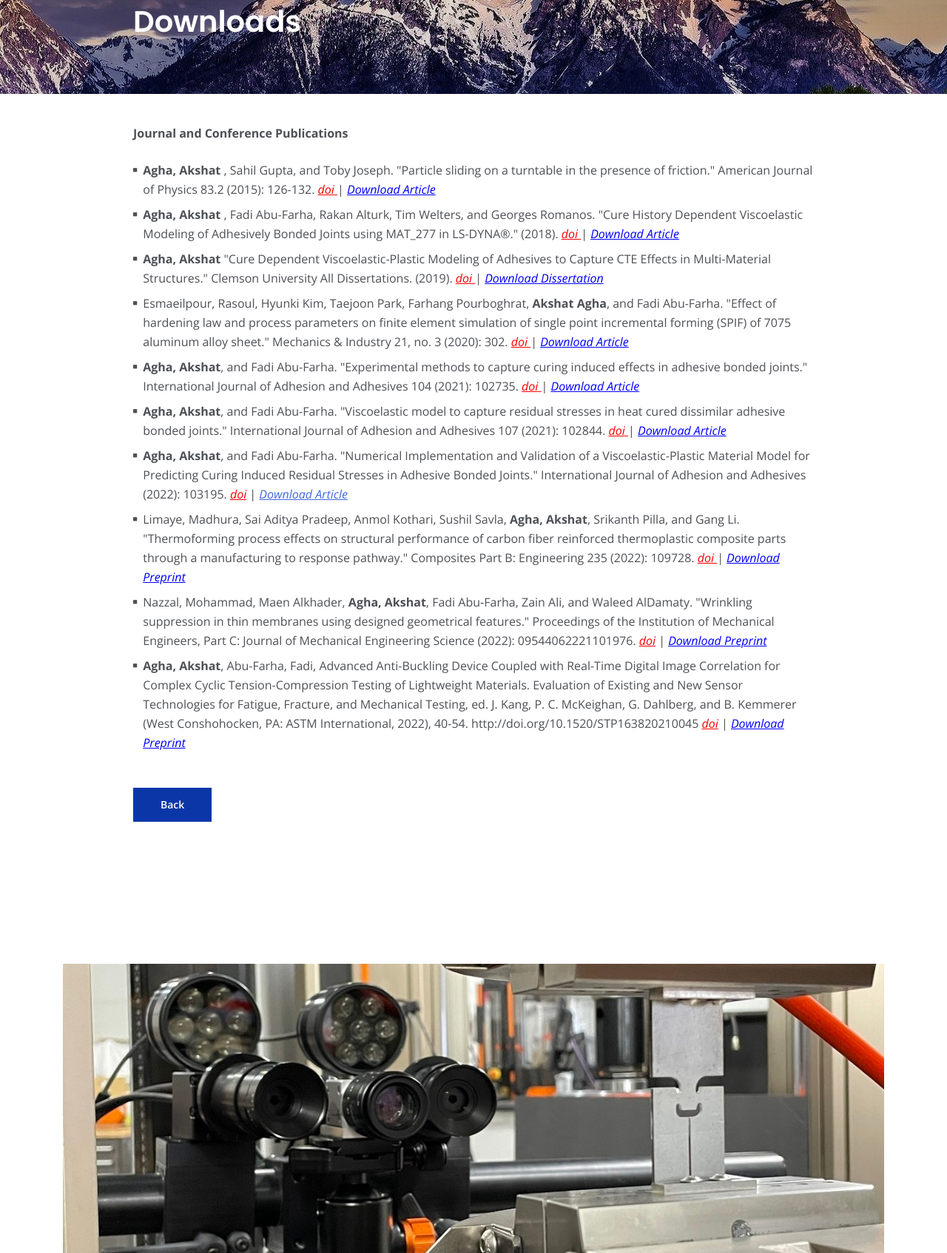
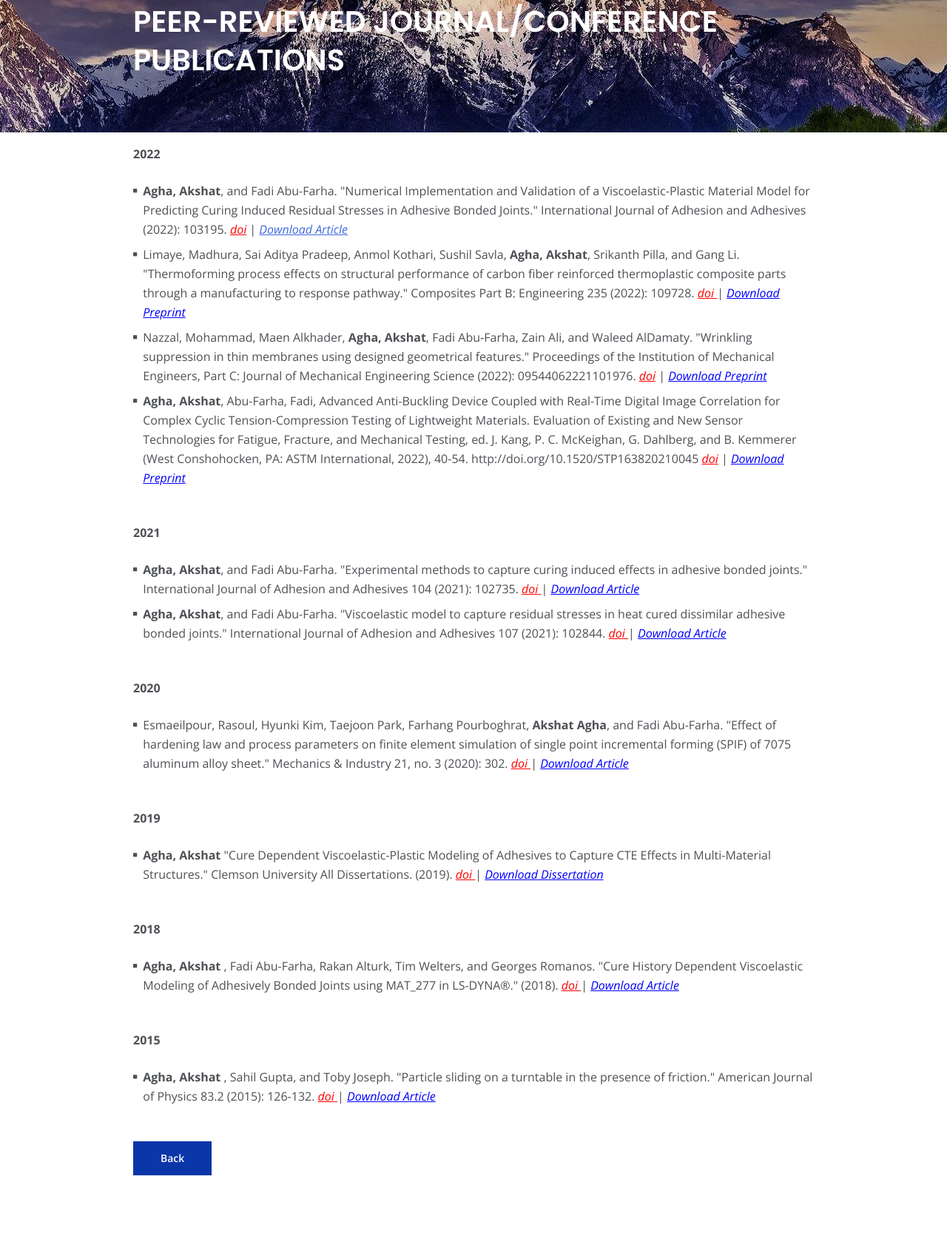
Before and after one commit to karanasthana/akshat-agha-portfolio, a plain HTML site: page pubs.html in a window 1280 px wide. Shown: the part 133-1827 px from the top of the page at 74% size. Drawn offline with nearby package versions, Linux system fonts and the light colour scheme.

Commit message:
Add files via upload

```diff
--- a/pubs.html
+++ b/pubs.html
@@ -101,48 +101,21 @@
         <div class="container">
             <div class="row">
                 <div class="col-xl-10 offset-xl-1">
-                    <h1>Downloads</h1>
+                    <h1>PEER-REVIEWED JOURNAL/CONFERENCE PUBLICATIONS</h1>
                 </div> <!-- end of col -->
             </div> <!-- end of row -->
         </div> <!-- end of container -->
     </header> <!-- end of ex-header -->
     <!-- end of header -->
 
-
-
     <!-- Basic -->
     <div class="ex-basic-1 pt-3 pb-5">
         <div class="container">
             <div class="row">
                 <div class="col-xl-10 offset-xl-1">
-                    <p class="mb-4"><strong> </strong></p>
 
-                    <p class="mb-4"><strong> Journal and Conference Publications</strong></p>
+                    <p class="mb-4"><strong> 2022</strong></p>
                     <ul class="list-unstyled li-space-lg mb-5">
-                        <li class="media">
-                            <i class="fas fa-square"></i>
-                            <div class="media-body"><strong>Agha, Akshat</strong> , Sahil Gupta, and Toby Joseph. "Particle sliding on a turntable in the presence of friction." American Journal of Physics 83.2 (2015): 126-132. <a style="color:red;" href="https://aapt.scitation.org/doi/abs/10.1119/1.4896664"><i>doi</i> <a> | </a> <a style="color:blue;" href="pdfs/2015_AJP_Agha_Particle Sliding on a turntable.pdf" download><i>Download Article</i></a></div>
-                        </li>
-                        <li class="media">
-                            <i class="fas fa-square"></i>
-                            <div class="media-body"><strong>Agha, Akshat</strong> , Fadi Abu-Farha, Rakan Alturk, Tim Welters, and Georges Romanos. "Cure History Dependent Viscoelastic Modeling of Adhesively Bonded Joints using MAT_277 in LS-DYNA®." (2018). <a style="color:red;" href="https://www.dynalook.com/conferences/15th-international-ls-dyna-conference"><i>doi</i> <a> | </a> <a style="color:blue;" href="pdfs/2018_LSDYNA Conference_Agha_Cure History Dependent Viscoelastic Modeling.pdf" download><i>Download Article</i></a></div>
-                        </li>
-                        <li class="media">
-                            <i class="fas fa-square"></i>
-                            <div class="media-body"><strong>Agha, Akshat </strong> "Cure Dependent Viscoelastic-Plastic Modeling of Adhesives to Capture CTE Effects in Multi-Material Structures." Clemson University All Dissertations. (2019). <a style="color:red;" href="https://tigerprints.clemson.edu/all_dissertations/2466/"><i>doi</i> <a> | </a> <a style="color:blue;" href="pdfs/2019_Clemson University Dissertation_Agha_Cure Dependent Viscoelastic-Plastic Modeling of Adhesives to Capt.pdf" download><i>Download Dissertation</i></a></div>
-                        </li>
-                        <li class="media">
-                            <i class="fas fa-square"></i>
-                            <div class="media-body"> Esmaeilpour, Rasoul, Hyunki Kim, Taejoon Park, Farhang Pourboghrat, <strong>Akshat Agha</strong>, and Fadi Abu-Farha. "Effect of hardening law and process parameters on finite element simulation of single point incremental forming (SPIF) of 7075 aluminum alloy sheet." Mechanics & Industry 21, no. 3 (2020): 302. <a style="color:red;" href="https://www.mechanics-industry.org/articles/meca/abs/2020/03/mi190168/mi190168.html"><i>doi</i> <a> | </a> <a style="color:blue;" href="pdfs/2019_Mechanics and Industry_EffectofhardeninglawandprocessparametersonfiniteelementsimulationofsinglepointincrementalformingSPIFof7075aluminumalloysheet.pdf" download><i>Download Article</i></a></div>
-                        </li>
-                        <li class="media">
-                            <i class="fas fa-square"></i>
-                            <div class="media-body"><strong>Agha, Akshat</strong>, and Fadi Abu-Farha. "Experimental methods to capture curing induced effects in adhesive bonded joints." International Journal of Adhesion and Adhesives 104 (2021): 102735. <a style="color:red;" href="https://www.sciencedirect.com/science/article/abs/pii/S0143749620301986"><i>doi</i> <a> | </a> <a style="color:blue;" href="pdfs/2021_IJAAD_Agha_Experimental methods to capture curing induced effects in adhesive bonded joints.pdf" download><i>Download Article</i></a></div>
-                        </li>
-                        <li class="media">
-                            <i class="fas fa-square"></i>
-                            <div class="media-body"><strong>Agha, Akshat</strong>, and Fadi Abu-Farha. "Viscoelastic model to capture residual stresses in heat cured dissimilar adhesive bonded joints." International Journal of Adhesion and Adhesives 107 (2021): 102844. <a style="color:red;" href="https://www.sciencedirect.com/science/article/abs/pii/S0143749621000427"><i>doi</i> <a> | </a> <a style="color:blue;" href="pdfs/2021_IJAAD_Agha_Viscoelastic model to capture residual stresses in heat cured dissimilar adhesive bonded joints.pdf" download><i>Download Article</i></a></div>
-                        </li>
                         <li class="media">
                             <i class="fas fa-square"></i>
                             <div class="media-body"><strong>Agha, Akshat</strong>, and Fadi Abu-Farha. "Numerical Implementation and Validation of a Viscoelastic-Plastic Material Model for Predicting Curing Induced Residual Stresses in Adhesive Bonded Joints." International Journal of Adhesion and Adhesives (2022): 103195. <a style="color:red;" href="https://www.sciencedirect.com/science/article/abs/pii/S0143749622001129"><i>doi</i></a><a> | </a> <a style="color:royalblue;" href="pdfs/2022_IJAAD_Agha_Numerical Implementation and Validation of a Viscoelastic-Plastic Material Model for Predicting Curing Induced Residual Stresses in Adhesive Bonded Joints.pdf" download><i>Download Article</i></a></div>
@@ -158,6 +131,50 @@
                         <li class="media">
                             <i class="fas fa-square"></i>
                             <div class="media-body"><strong>Agha, Akshat</strong>, Abu-Farha, Fadi, Advanced Anti-Buckling Device Coupled with Real-Time Digital Image Correlation for Complex Cyclic Tension-Compression Testing of Lightweight Materials. Evaluation of Existing and New Sensor Technologies for Fatigue, Fracture, and Mechanical Testing, ed. J. Kang, P. C. McKeighan, G. Dahlberg, and B. Kemmerer (West Conshohocken, PA: ASTM International, 2022), 40-54. http://doi.org/10.1520/STP163820210045 <a style="color:red;" href=""><i>doi</i></a><a> | </a> <a style="color:blue;" href="pdfs/2022_ASTM STP1638_Agha_Advanced Anti-Buckling Device.pdf" download><i>Download Preprint</i></a></div>
+                        </li>
+                    </ul>
+
+                    <p class="mb-4"><strong> 2021</strong></p>
+                    <ul class="list-unstyled li-space-lg mb-5">
+                        <li class="media">
+                            <i class="fas fa-square"></i>
+                            <div class="media-body"><strong>Agha, Akshat</strong>, and Fadi Abu-Farha. "Experimental methods to capture curing induced effects in adhesive bonded joints." International Journal of Adhesion and Adhesives 104 (2021): 102735. <a style="color:red;" href="https://www.sciencedirect.com/science/article/abs/pii/S0143749620301986"><i>doi</i> <a> | </a> <a style="color:blue;" href="pdfs/2021_IJAAD_Agha_Experimental methods to capture curing induced effects in adhesive bonded joints.pdf" download><i>Download Article</i></a></div>
+                        </li>
+                        <li class="media">
+                            <i class="fas fa-square"></i>
+                            <div class="media-body"><strong>Agha, Akshat</strong>, and Fadi Abu-Farha. "Viscoelastic model to capture residual stresses in heat cured dissimilar adhesive bonded joints." International Journal of Adhesion and Adhesives 107 (2021): 102844. <a style="color:red;" href="https://www.sciencedirect.com/science/article/abs/pii/S0143749621000427"><i>doi</i> <a> | </a> <a style="color:blue;" href="pdfs/2021_IJAAD_Agha_Viscoelastic model to capture residual stresses in heat cured dissimilar adhesive bonded joints.pdf" download><i>Download Article</i></a></div>
+                        </li>
+                    </ul>
+
+                    <p class="mb-4"><strong> 2020</strong></p>
+                    <ul class="list-unstyled li-space-lg mb-5">
+                        <li class="media">
+                            <i class="fas fa-square"></i>
+                            <div class="media-body"> Esmaeilpour, Rasoul, Hyunki Kim, Taejoon Park, Farhang Pourboghrat, <strong>Akshat Agha</strong>, and Fadi Abu-Farha. "Effect of hardening law and process parameters on finite element simulation of single point incremental forming (SPIF) of 7075 aluminum alloy sheet." Mechanics & Industry 21, no. 3 (2020): 302. <a style="color:red;" href="https://www.mechanics-industry.org/articles/meca/abs/2020/03/mi190168/mi190168.html"><i>doi</i> <a> | </a> <a style="color:blue;" href="pdfs/2019_Mechanics and Industry_EffectofhardeninglawandprocessparametersonfiniteelementsimulationofsinglepointincrementalformingSPIFof7075aluminumalloysheet.pdf" download><i>Download Article</i></a></div>
+                        </li>
+                    </ul>
+
+                    <p class="mb-4"><strong> 2019</strong></p>
+                    <ul class="list-unstyled li-space-lg mb-5">
+                        <li class="media">
+                            <i class="fas fa-square"></i>
+                            <div class="media-body"><strong>Agha, Akshat </strong> "Cure Dependent Viscoelastic-Plastic Modeling of Adhesives to Capture CTE Effects in Multi-Material Structures." Clemson University All Dissertations. (2019). <a style="color:red;" href="https://tigerprints.clemson.edu/all_dissertations/2466/"><i>doi</i> <a> | </a> <a style="color:blue;" href="pdfs/2019_Clemson University Dissertation_Agha_Cure Dependent Viscoelastic-Plastic Modeling of Adhesives to Capt.pdf" download><i>Download Dissertation</i></a></div>
+                        </li>
+                    </ul>
+
+                    <p class="mb-4"><strong> 2018</strong></p>
+                    <ul class="list-unstyled li-space-lg mb-5">
+                        <li class="media">
+                            <i class="fas fa-square"></i>
+                            <div class="media-body"><strong>Agha, Akshat</strong> , Fadi Abu-Farha, Rakan Alturk, Tim Welters, and Georges Romanos. "Cure History Dependent Viscoelastic Modeling of Adhesively Bonded Joints using MAT_277 in LS-DYNA®." (2018). <a style="color:red;" href="https://www.dynalook.com/conferences/15th-international-ls-dyna-conference"><i>doi</i> <a> | </a> <a style="color:blue;" href="pdfs/2018_LSDYNA Conference_Agha_Cure History Dependent Viscoelastic Modeling.pdf" download><i>Download Article</i></a></div>
+                        </li>
+                    </ul>
+
+                    <p class="mb-4"><strong> 2015</strong></p>
+                    <ul class="list-unstyled li-space-lg mb-5">
+                        <li class="media">
+                            <i class="fas fa-square"></i>
+                            <div class="media-body"><strong>Agha, Akshat</strong> , Sahil Gupta, and Toby Joseph. "Particle sliding on a turntable in the presence of friction." American Journal of Physics 83.2 (2015): 126-132. <a style="color:red;" href="https://aapt.scitation.org/doi/abs/10.1119/1.4896664"><i>doi</i> <a> | </a> <a style="color:blue;" href="pdfs/2015_AJP_Agha_Particle Sliding on a turntable.pdf" download><i>Download Article</i></a></div>
                         </li>
                     </ul>
 
```
